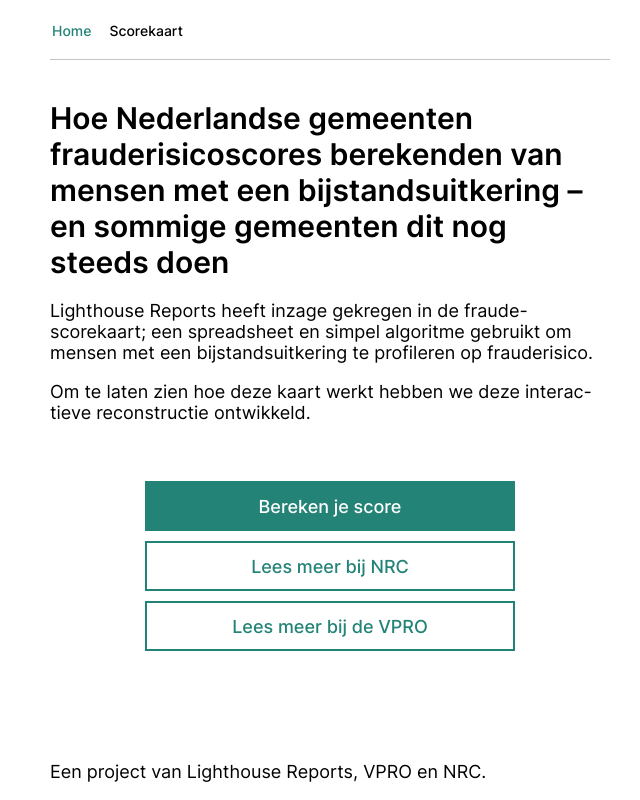
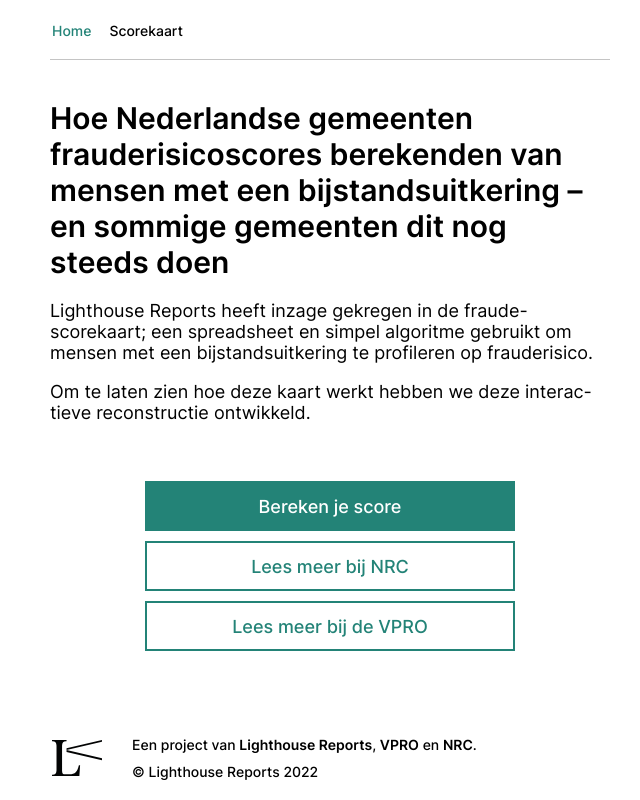
Before and after one commit to mseiderer/lighthouse-fraudscore, a React (Create React App) app: page / in a window 1280 px wide. Shown: the whole page, without its empty margins (310-950 px from the left). Built offline with nearby package versions, Linux system fonts and the light colour scheme.

Commit message:
added footer

```diff
--- a/src/App.css
+++ b/src/App.css
@@ -26,12 +26,14 @@ nav a {
   margin-right: 18px;
 }
 
-.navbar a {
+.navbar a,
+.footer a {
   text-decoration: none;
   color: var(--text-colour);
 }
 
-.navbar a:hover {
+.navbar a:hover,
+.footer a:hover {
   color: var(--accent-colour);
   text-decoration: underline 1px;
   text-underline-offset: 2px;
@@ -44,6 +46,35 @@ nav a {
 .navbar a.active:hover {
   cursor: default;
   text-decoration: none;
+}
+
+.footer {
+  margin: 20px;
+  padding: 20px 2px 0 2px;
+  /* border-top: 1px solid var(--divider-colour); */
+  display: flex;
+  align-items: center;
+  gap: 30px;
+}
+
+.footer p {
+  font-weight: 500;
+  font-size: 14px;
+  margin: 0;
+}
+
+.footer div {
+  display: flex;
+  flex-direction: column;
+  gap: 10px;
+}
+
+.footer img {
+  height: 36px;
+}
+
+.footer a {
+  font-weight: 600;
 }
 
 .Home {
--- a/src/App.js
+++ b/src/App.js
@@ -1,6 +1,7 @@
 import { Link, NavLink, Outlet } from "react-router-dom";
 import { Button } from "./Form";
 import "./App.css";
+import logo from "./logo-brand.svg";
 
 export const App = () => {
   return (
@@ -29,6 +30,31 @@ export const App = () => {
         {/* <Link to='#'>NL</Link> */}
       </div>
       <Outlet />
+      <div className='footer'>
+        <img src={logo} alt='Lighthouse Reports logo' />
+        <div>
+          <p>
+            Een project van{" "}
+            <a
+              href='https://lighthousereports.nl'
+              target='_blank'
+              rel='noreferrer'
+            >
+              Lighthouse Reports
+            </a>
+            ,{" "}
+            <a href='https://vpro.nl' target='_blank' rel='noreferrer'>
+              VPRO
+            </a>{" "}
+            en{" "}
+            <a href='https://nrc.nl' target='_blank' rel='noreferrer'>
+              NRC
+            </a>
+            .
+          </p>
+          <p>© Lighthouse Reports 2022</p>
+        </div>
+      </div>
     </div>
   );
 };
@@ -64,9 +90,6 @@ export const Home = () => {
           <Button secondary>Lees meer bij de VPRO</Button>
         </a>
       </div>
-      <div className='credits'>
-        <p>Een project van Lighthouse Reports, VPRO en NRC.</p>
-      </div>
     </div>
   );
 };
```
Also changed, not shown: src/logo-brand.svg (added), src/logo-text.svg (added).
